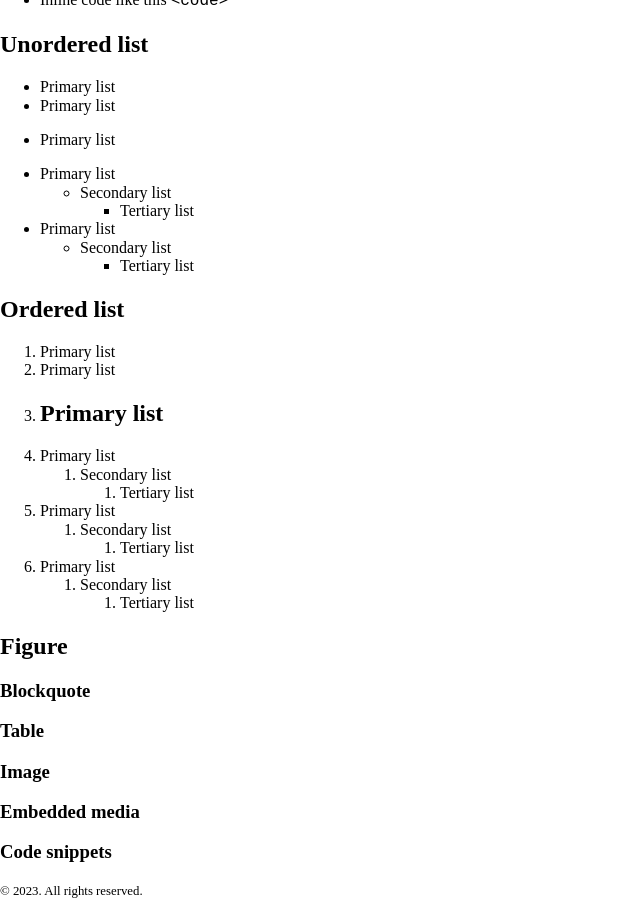
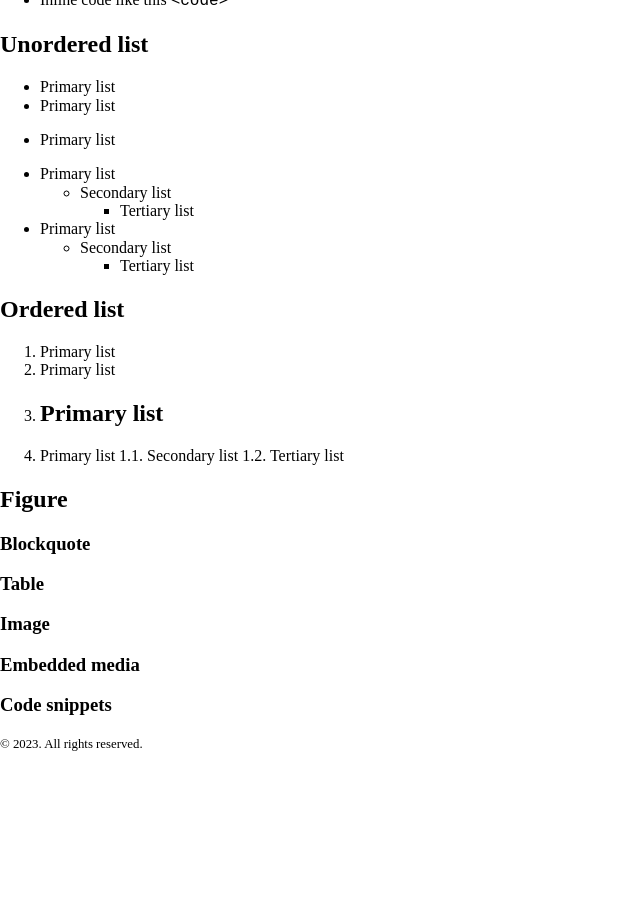
Before and after one commit to aflim/fleuron, a Jekyll site: the page built from styleguide.md, in a window 1280 px wide and 900 px high, scrolled down 765 px. Shown: the whole window, without its empty margins (0-640 px from the left). Built offline with Jekyll 4.4.1, drawn with Linux system fonts in a browser that asks for light colours; after the commit the page ends 1518 px from its top, so only the background shows below that.

Commit message:
Update styleguide.md

```diff
--- a/styleguide.md
+++ b/styleguide.md
@@ -44,14 +44,8 @@ The standard chunk of Lorem Ipsum used since the 1500s is reproduced below for t
 3. Primary list
 ---
 1. Primary list
-   1. Secondary list
-      1. Tertiary list
-2. Primary list
-    2. Secondary list
-        2. Tertiary list
-3. Primary list
-    3. Secondary list
-        3. Tertiary list
+   1.1. Secondary list
+        1.2. Tertiary list
 
 ## Figure
 ### Blockquote
```
